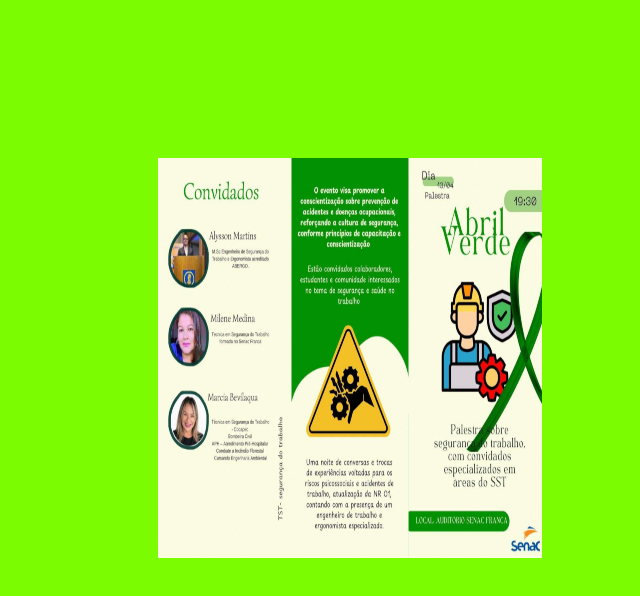
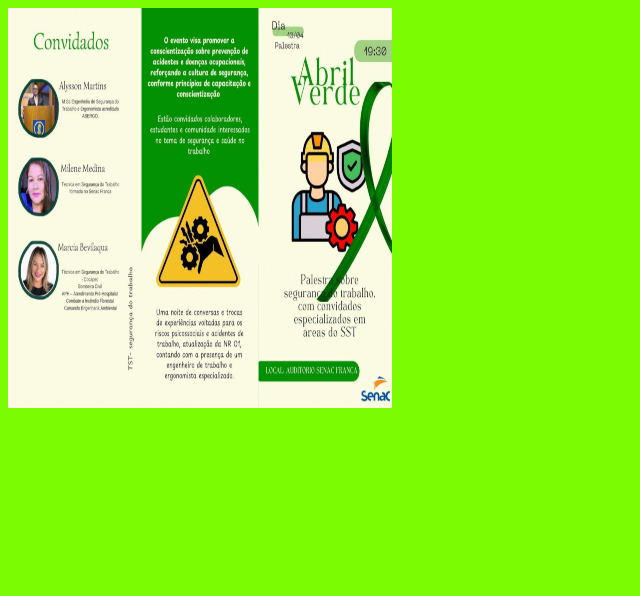
Before and after one commit to KennedyElias/Abril-Verde, a plain HTML site: page index.html in a window 1280 px wide. Shown: the whole page, without its empty margins (0-640 px from the left). Drawn offline with Linux system fonts and the light colour scheme.

Commit message:
Update index.html

```diff
--- a/index.html
+++ b/index.html
@@ -12,7 +12,7 @@
         img {
             height: 50vh;
             width: 30vw;
-            margin: 150px;
+            margin: auto;
         }
     </style>
 </head>
```
